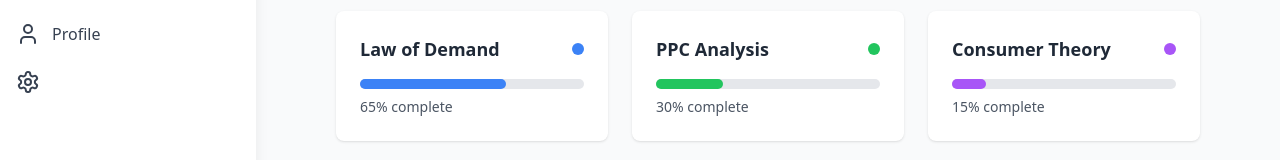
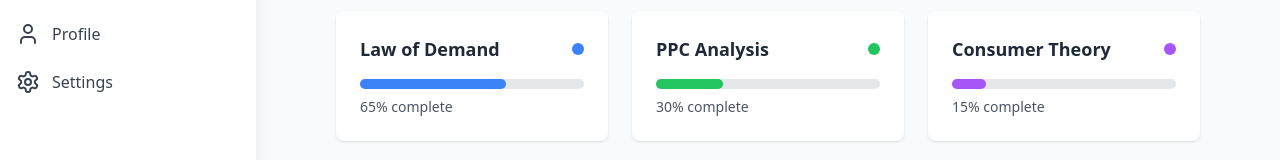
Before and after one commit to siedlmi/microeconomics-app, a React (Create React App) app: page / in a window 1280 px wide. Shown: the part 283-443 px from the top of the page. Built offline with nearby package versions, Linux system fonts and the light colour scheme.

Commit message:
solved errors

```diff
--- a/src/components/Sidebar.tsx
+++ b/src/components/Sidebar.tsx
@@ -1,18 +1,29 @@
 import React, { useEffect, useRef } from 'react';
 import { Link, useLocation } from 'react-router-dom';
-import { Menu, X, ChevronLeft, ChevronRight, BookOpen, Home, Bookmark, Settings, User } from 'lucide-react';
+import { Menu, X, ChevronLeft, ChevronRight, BookOpen, Home, Bookmark, Settings, User, LucideIcon } from 'lucide-react';
 import { useLang } from '../i18n';
 import { motion, AnimatePresence } from 'framer-motion';
 import { useSidebar } from '../contexts/SidebarContext';
 import { useTheme } from '../contexts/ThemeContext';
 
-const navItems = [
+type NavLabel = 'dashboard' | 'glossary' | 'profile' | 'courses' | 'settings';
+
+const navItems: Array<{
+  path: string;
+  icon: LucideIcon;
+  label: NavLabel;
+  tooltip: string;
+}> = [
   { path: '/', icon: Home, label: 'dashboard', tooltip: 'Dashboard' },
   { path: '/catalog', icon: BookOpen, label: 'courses', tooltip: 'Course Catalog' },
   { path: '/glossary', icon: Bookmark, label: 'glossary', tooltip: 'Glossary' },
   { path: '/profile', icon: User, label: 'profile', tooltip: 'Profile' },
   { path: '/settings', icon: Settings, label: 'settings', tooltip: 'Settings' },
 ];
+
+const IconWrapper = ({ icon: Icon, className }: { icon: LucideIcon, className?: string }) => {
+  return <Icon className={className} />;
+};
 
 export default function Sidebar() {
   const { t, lang } = useLang();
@@ -92,7 +103,7 @@ export default function Sidebar() {
         transition={{ duration: 0.2, ease: "easeInOut" }}
         className={`fixed top-16 h-[calc(100vh-4rem)] bg-white dark:bg-gray-800 shadow-lg z-40
           flex flex-col ${isCollapsed ? 'w-20' : 'w-64'} transform lg:translate-x-0
-          ${lang === 'ar' ? 'right-0 left-auto' : 'left-0'}`}
+          ${lang === 'pl' ? 'right-0 left-auto' : 'left-0'}`}
       >
         {/* Header with toggle buttons */}
         <div className="p-4 flex items-center justify-between border-b dark:border-gray-700">
@@ -122,7 +133,6 @@ export default function Sidebar() {
         {/* Navigation items */}
         <nav className="flex-1 overflow-y-auto py-4">
           {navItems.map((item) => {
-            const Icon = item.icon;
             const active = isActive(item.path);
 
             return (
@@ -134,7 +144,10 @@ export default function Sidebar() {
                   hover:bg-gray-100 dark:hover:bg-gray-700/50 transition-colors relative group`}
                 onClick={() => window.innerWidth < 768 && toggleSidebar()}
               >
-                <Icon className={`w-6 h-6 ${active ? 'text-indigo-600 dark:text-indigo-400' : ''}`} />
+                <IconWrapper
+                  icon={item.icon}
+                  className={`w-6 h-6 ${active ? 'text-indigo-600 dark:text-indigo-400' : ''}`}
+                />
                 {!isCollapsed && (
                   <span className="ml-3">{t[item.label]}</span>
                 )}
--- a/src/i18n/en.ts
+++ b/src/i18n/en.ts
@@ -3,6 +3,7 @@ const en = {
     glossary: "Glossary",
     profile: "Profile",
     courses: "Courses",
+    settings: "Settings",
     law: "Law of Supply and Demand",
     ppc: "Production Possibility Curve",
     consumer: "Consumer Choice",
--- a/src/i18n/pl.ts
+++ b/src/i18n/pl.ts
@@ -3,6 +3,7 @@ const pl = {
     glossary: "Słownik",
     profile: "Profil",
     courses: "Kursy",
+    settings: "Ustawienia",
     law: "Prawo popytu i podaży",
     ppc: "Krzywa możliwości produkcyjnych",
     consumer: "Wybór konsumenta",
```
